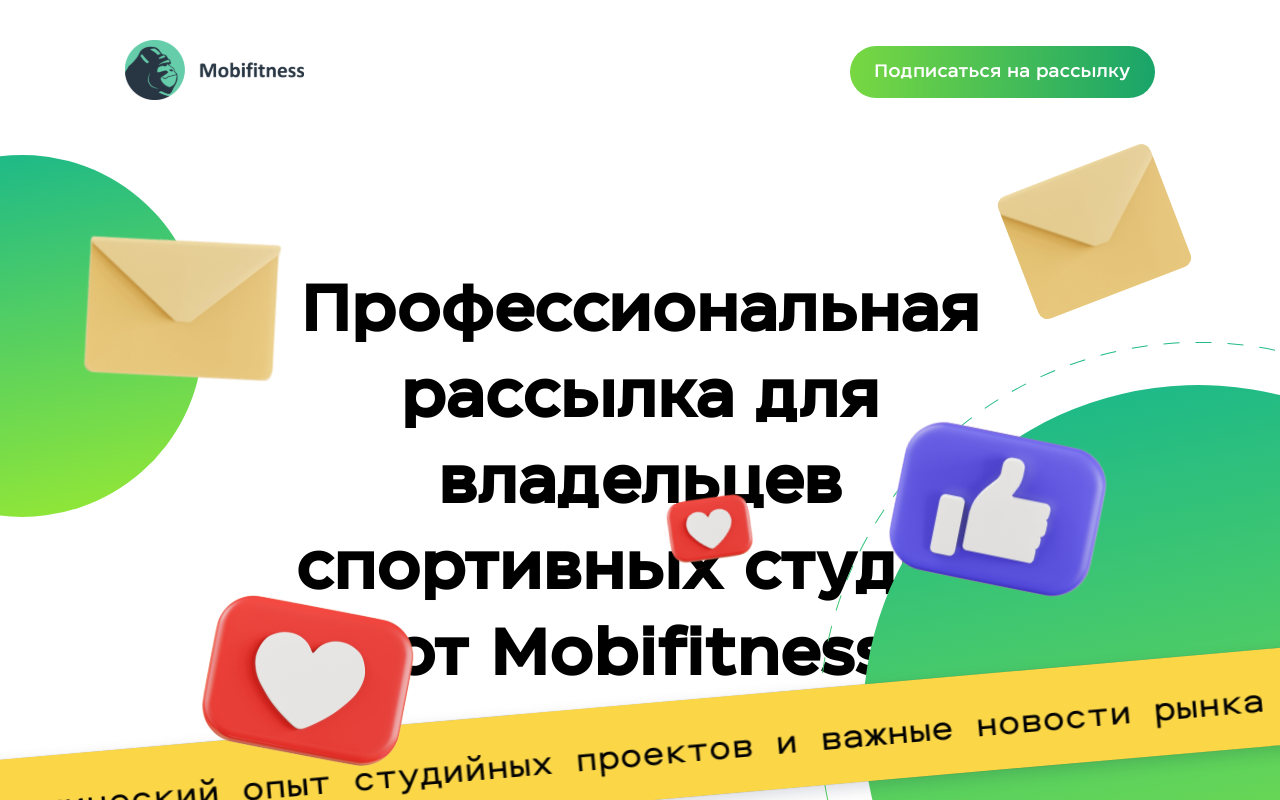
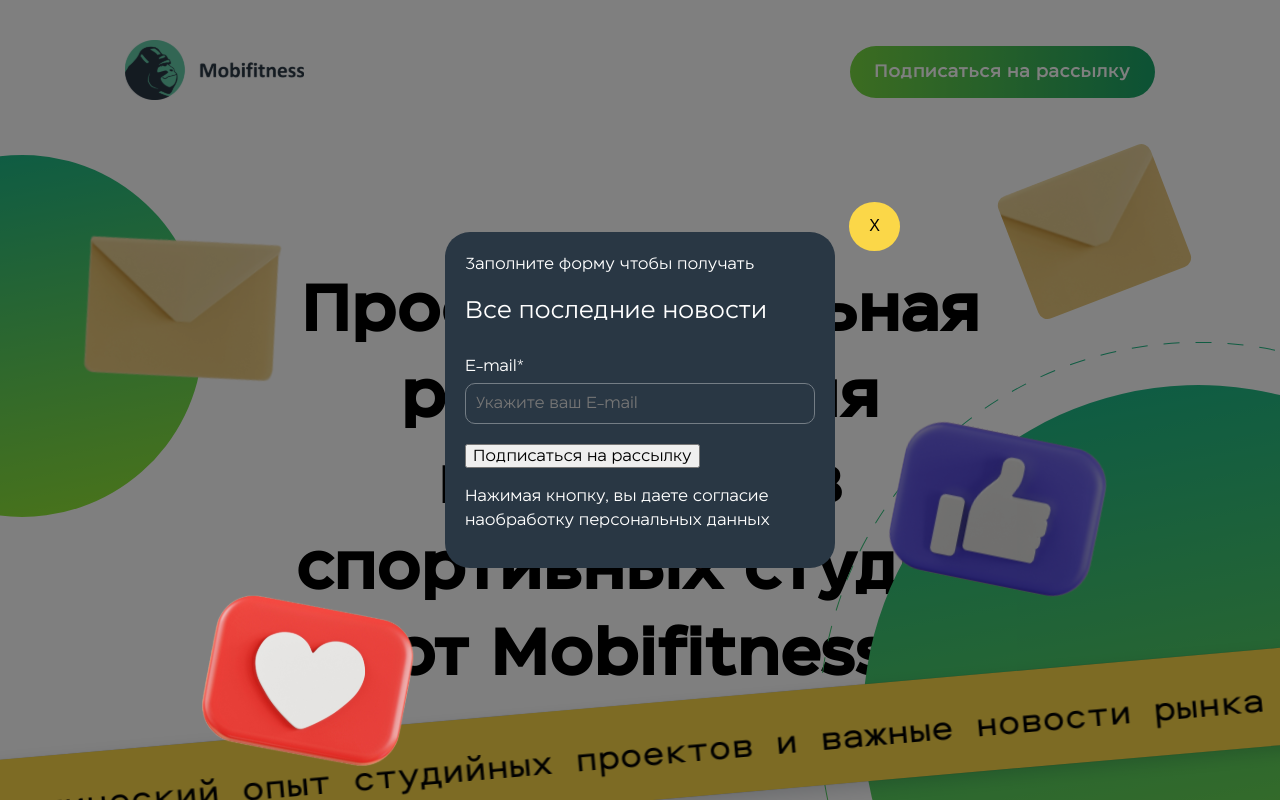
Before and after one commit to the69nemo/landingPage, a React (Create React App) app: page / in a window 1280 px wide. Shown: the top 800 px of the page. Built offline with nearby package versions, Linux system fonts and the light colour scheme.

Commit message:
popup:_start

```diff
--- a/src/component/App/App.js
+++ b/src/component/App/App.js
@@ -1,3 +1,4 @@
+import React, { useState } from 'react';
 import "./App.css";
 import Header from "../Header/Header";
 import Promo from "../Promo/Promo";
@@ -8,8 +9,13 @@ import WhatIsIt from "../WhatIsIt/WhatIsIt";
 import Mailing from "../Mailing/Mailing";
 import WhoIsIt from "../WhoIsIt/WhoIsIt";
 import OurProducts from "../OurProducts/OurProducts";
+import Popup from '../Popup/Popup';
 
 function App() {
+  const [isOpen, setIsOpen] = useState(false);
+
+
+
   return (
     <div className="page">
       <Header />
@@ -21,6 +27,7 @@ function App() {
       <Mailing />
       <WhoIsIt />
       <OurProducts />
+      <Popup />
     </div>
   );
 }
--- /dev/null
+++ b/src/component/Popup/Popup.css
@@ -0,0 +1,83 @@
+.popup {
+  visibility: visible;
+  display: flex;
+  justify-content: center;
+  align-items: center;
+  position: fixed;
+  top: 0;
+  left: 0;
+  right: 0;
+  bottom: 0;
+  background: rgba(0, 0, 0, 0.5);
+}
+
+.popup__opened {
+  visibility: visible;
+}
+
+.popup__container {
+  position: relative;
+  width: 350px;
+  height: auto;
+  background-color: #293744;
+  padding: 20px;
+  border-radius: 25px;
+  color: #fff;
+  display: flex;
+  flex-direction: column;
+}
+
+.popup__title {
+  margin: 0 0 20px;
+  font-family: "EastmanRegular";
+  font-style: normal;
+  font-weight: 400;
+  font-size: 16px;
+  line-height: 24px;
+}
+
+.popup__subtitle {
+  margin: 0 0 28px;
+  font-family: "EastmanRegular";
+  font-style: normal;
+  font-weight: 400;
+  font-size: 24px;
+  line-height: 30px;
+}
+
+.popup__close-button {
+  position: absolute;
+  padding: 15px 20px;
+  border-radius: 50%;
+  border: 0;
+  background-color: #fbd748;;
+  top: -30px;
+  right: -65px;
+  cursor: pointer;
+  transition: opacity .3s linear;
+}
+
+.popup__close-button:hover {
+  opacity: 0.9;
+}
+
+.popup__form {
+  font-family: "EastmanRegular";
+  font-style: normal;
+  font-weight: 400;
+  font-size: 16px;
+  line-height: 24px;
+}
+
+.popup__input {
+  margin: 5px 0 20px;
+  box-sizing: border-box;
+  width: 100%;
+  padding: 10px;
+  border: 1px solid #747d85;
+  border-radius: 10px;
+  background-color: #293744;
+  color: #fff;
+  transition: .3s ease-in-out;
+  outline-color: #fbd748;
+}
--- /dev/null
+++ b/src/component/Popup/Popup.js
@@ -0,0 +1,36 @@
+import React from "react";
+import "./Popup.css";
+
+function Popup() {
+  return (
+    <section className="popup">
+      <div className="popup__container">
+        <p className="popup__title">Заполните форму чтобы получать</p>
+        <p className="popup__subtitle">Все последние новости</p>
+        <button className="popup__close-button" type="button">
+          X
+        </button>
+        <form className="popup__form">
+          <label className="popup__label">
+            <span className="popup__input-name">E-mail*</span>
+            <input
+              className="popup__input"
+              name="email"
+              placeholder="Укажите ваш E-mail"
+            />
+          </label>
+          <button type="submit" className="popup__submit-button">
+            Подписаться на рассылку
+          </button>
+          <div className="popup__form-agreement">
+            <p className="popup__form-agreement-text">Нажимая кнопку, вы даете согласие на
+              <a className="popup__form-agreement-link" target='_blank'>обработку персональных данных</a>
+            </p>
+          </div>
+        </form>
+      </div>
+    </section>
+  );
+}
+
+export default Popup;
```
